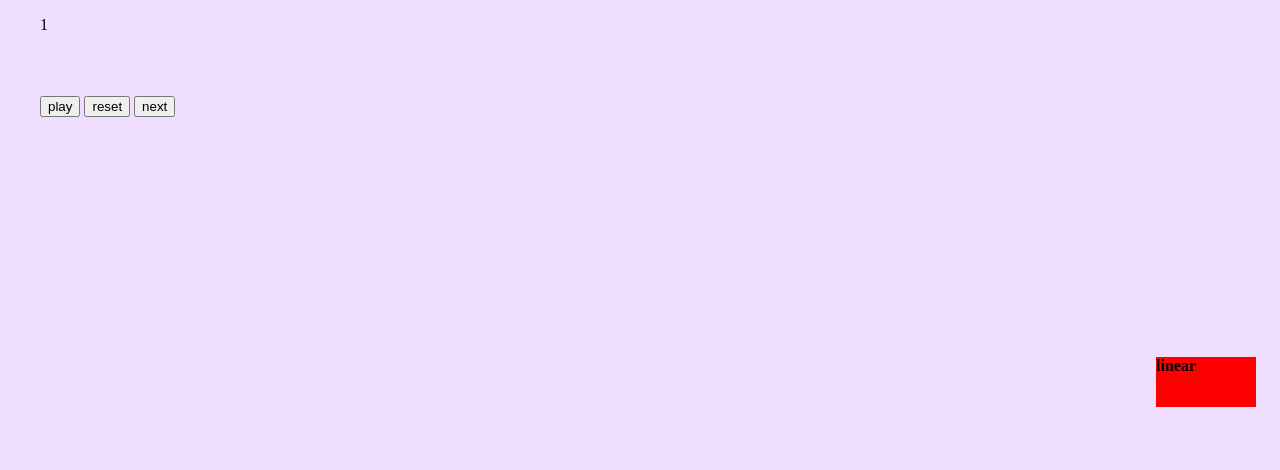
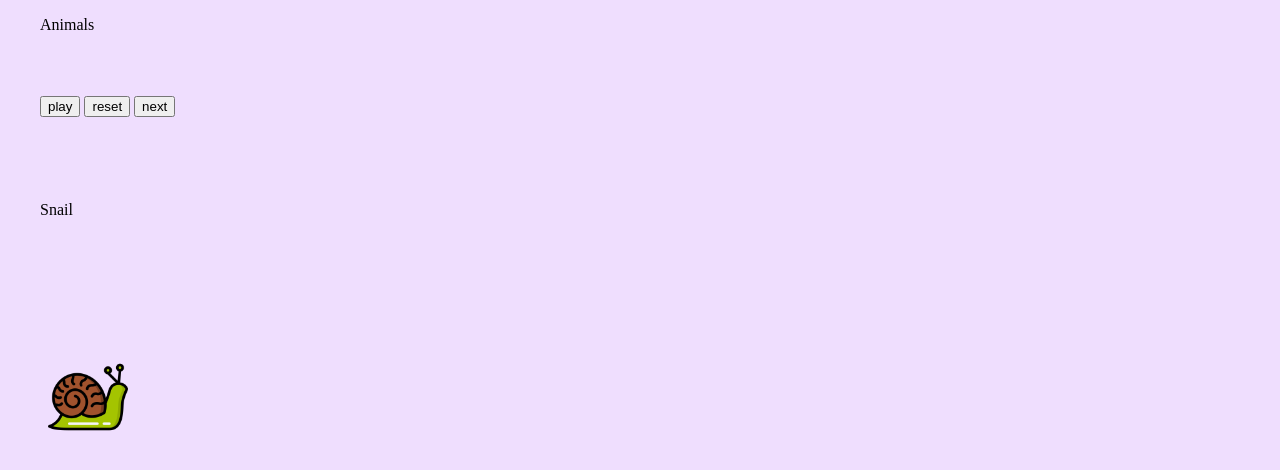
Before and after one commit to nanapoou/Rocketproject, a plain HTML site: page rocketproject/rocket.html in a window 1280 px wide. Drawn offline with Linux system fonts and the light colour scheme.

Commit message:
Adding Snail Picture

```diff
--- a/rocketproject/css.css
+++ b/rocketproject/css.css
@@ -60,12 +60,8 @@ body {
 /***************************************************************/
 
 .box {
-    width: 100px;
-    height: 50px;
-    background-color: red;
-    font-weight: bold;
     position: relative;
-    animation: mymove 5s ease;
+    animation: mymove 695s ease;
     animation-fill-mode: forwards;
     animation-timing-function: linear;
     top: 25%;
@@ -82,6 +78,7 @@ body {
 
 .header {
     height: 5vw;
+
 }
 
 .boxshowspeed {
--- a/rocketproject/rocket.html
+++ b/rocketproject/rocket.html
@@ -13,13 +13,13 @@
     <div class="outer-wrapper">
         <div class="wrapper">
             <div class="slide one" id="slide one">
-                <dir class="header">1</dir>
+                <dir class="header">Animals</dir>
                 <dir class="boxshowspeed">
                     <button onclick="playbtn()">play</button>
                     <button onclick="pausedbtn()">reset</button>
                     <button onclick="nextbtn()"><a href="#slide two">next</a></button>
-                    <div class="box" id="play">linear</div>
-
+                    <div class="box" id="play"><img src="Snail.png" alt="" width="80px" height="80px"></img></div>
+                    <div>Snail</div>
                 </dir>
 
             </div>
```
Also changed, not shown: rocketproject/Snail.png (added).
